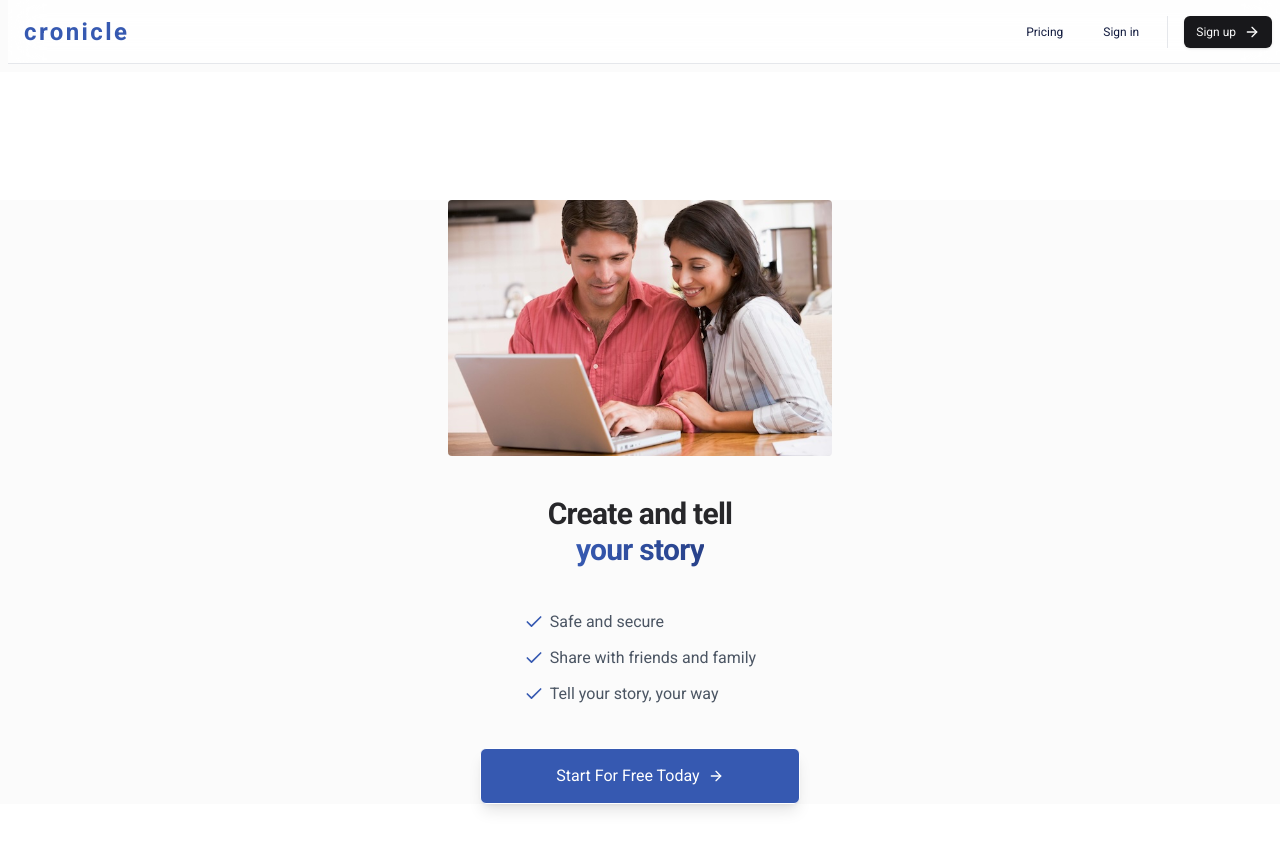
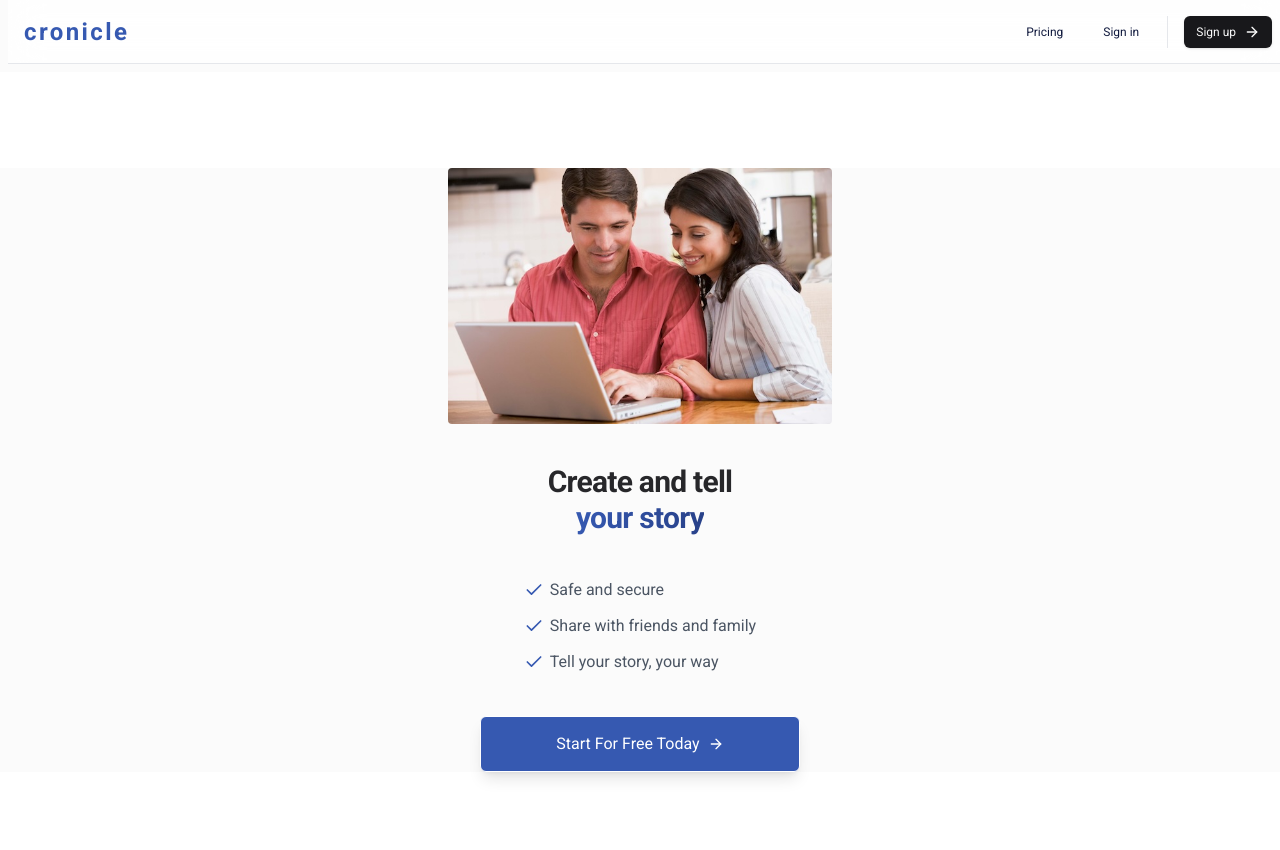
Before and after one commit to trevorbrunton/brandhookv2, a Next.js app: page / in a window 1280 px wide. Shown: the top 850 px of the page. Built offline with nearby package versions, Linux system fonts and the light colour scheme; no server answers.

Commit message:
fixed front page

```diff
--- a/src/app/(landing)/page.tsx
+++ b/src/app/(landing)/page.tsx
@@ -10,7 +10,7 @@ export default function Home() {
   return (
     <>
       {/* Hero section */}
-      <section className="relative py-24 sm:py-32">
+      <section className="relative sm:py-24 py-6">
         <MaxWidthWrapper className="text-center">
           <div className="relative mx-auto text-center flex flex-col items-center gap-10">
             <img src="/happy.jpeg" alt="Hero image" className="w-80 sm:w-96 rounded"/>
```
